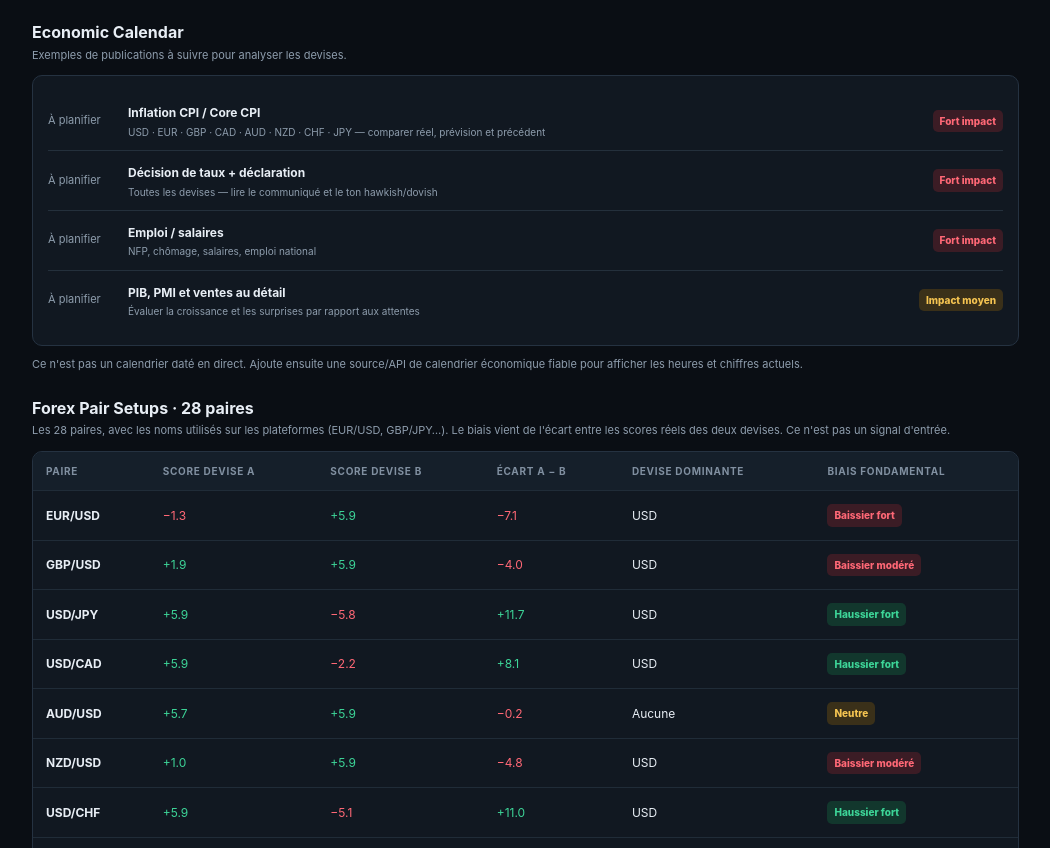
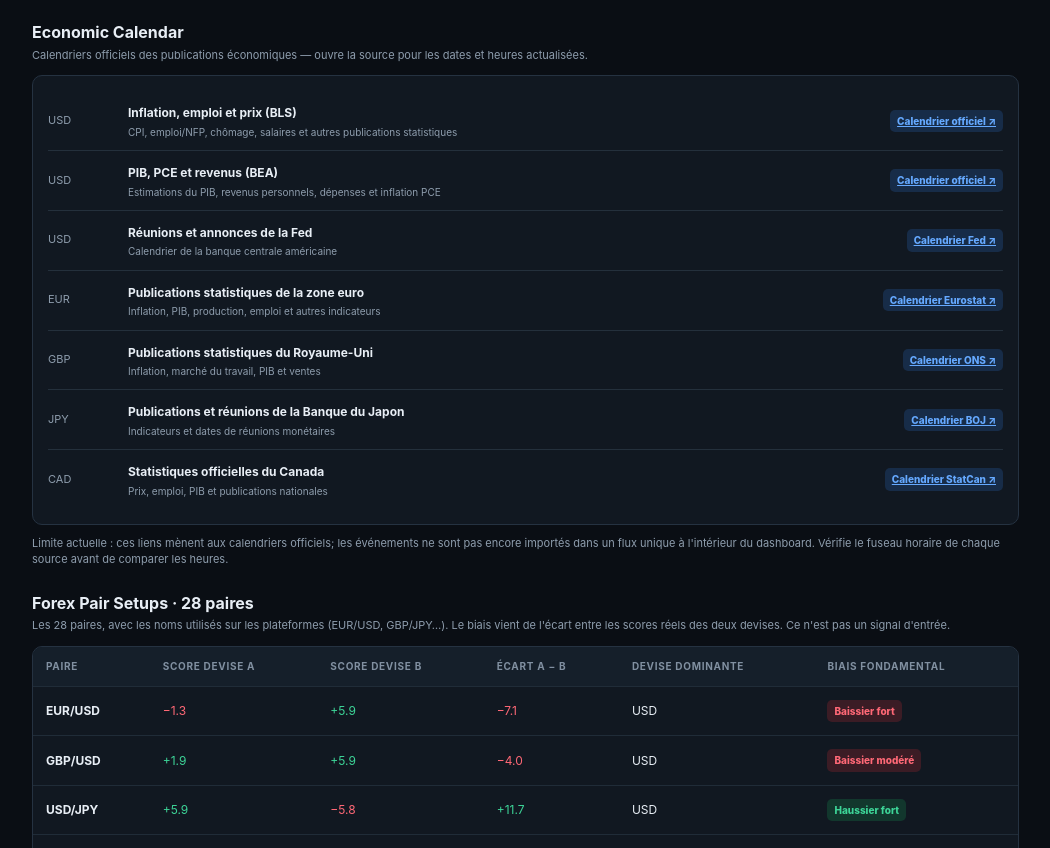
Before and after one commit to guensopierre101-star/fonda, a plain HTML site: page preview/index.html in a window 1280 px wide. Shown: the part 1811-2659 px from the top of the page, without its empty margins (227-1277 px from the left). Drawn offline with Linux system fonts and the light colour scheme.

Commit message:
Sync preview economic calendar links

```diff
--- a/preview/index.html
+++ b/preview/index.html
@@ -75,14 +75,17 @@
  <div class="notice">Avant d'utiliser le tableau en réel, vérifier chaque décision et déclaration sur le site officiel de la banque centrale concernée.</div>
 </section>
 <section class="section" id="calendar">
- <div class="section-head"><div><h2>Economic Calendar</h2><p>Exemples de publications à suivre pour analyser les devises.</p></div></div>
+ <div class="section-head"><div><h2>Economic Calendar</h2><p>Calendriers officiels des publications économiques — ouvre la source pour les dates et heures actualisées.</p></div></div>
  <div class="panel"><div class="list">
-  <div class="item"><time>À planifier</time><div><b>Inflation CPI / Core CPI</b><small>USD · EUR · GBP · CAD · AUD · NZD · CHF · JPY — comparer réel, prévision et précédent</small></div><span class="tag red">Fort impact</span></div>
-  <div class="item"><time>À planifier</time><div><b>Décision de taux + déclaration</b><small>Toutes les devises — lire le communiqué et le ton hawkish/dovish</small></div><span class="tag red">Fort impact</span></div>
-  <div class="item"><time>À planifier</time><div><b>Emploi / salaires</b><small>NFP, chômage, salaires, emploi national</small></div><span class="tag red">Fort impact</span></div>
-  <div class="item"><time>À planifier</time><div><b>PIB, PMI et ventes au détail</b><small>Évaluer la croissance et les surprises par rapport aux attentes</small></div><span class="tag yellow">Impact moyen</span></div>
+  <div class="item"><time>USD</time><div><b>Inflation, emploi et prix (BLS)</b><small>CPI, emploi/NFP, chômage, salaires et autres publications statistiques</small></div><a class="tag blue" href="https://www.bls.gov/schedule/news_release/" target="_blank" rel="noopener">Calendrier officiel ↗</a></div>
+  <div class="item"><time>USD</time><div><b>PIB, PCE et revenus (BEA)</b><small>Estimations du PIB, revenus personnels, dépenses et inflation PCE</small></div><a class="tag blue" href="https://www.bea.gov/news/schedule/full" target="_blank" rel="noopener">Calendrier officiel ↗</a></div>
+  <div class="item"><time>USD</time><div><b>Réunions et annonces de la Fed</b><small>Calendrier de la banque centrale américaine</small></div><a class="tag blue" href="https://www.federalreserve.gov/newsevents/calendar.htm" target="_blank" rel="noopener">Calendrier Fed ↗</a></div>
+  <div class="item"><time>EUR</time><div><b>Publications statistiques de la zone euro</b><small>Inflation, PIB, production, emploi et autres indicateurs</small></div><a class="tag blue" href="https://ec.europa.eu/eurostat/news/release-calendar" target="_blank" rel="noopener">Calendrier Eurostat ↗</a></div>
+  <div class="item"><time>GBP</time><div><b>Publications statistiques du Royaume-Uni</b><small>Inflation, marché du travail, PIB et ventes</small></div><a class="tag blue" href="https://www.ons.gov.uk/releasecalendar" target="_blank" rel="noopener">Calendrier ONS ↗</a></div>
+  <div class="item"><time>JPY</time><div><b>Publications et réunions de la Banque du Japon</b><small>Indicateurs et dates de réunions monétaires</small></div><a class="tag blue" href="https://www.boj.or.jp/en/about/calendar/index.htm" target="_blank" rel="noopener">Calendrier BOJ ↗</a></div>
+  <div class="item"><time>CAD</time><div><b>Statistiques officielles du Canada</b><small>Prix, emploi, PIB et publications nationales</small></div><a class="tag blue" href="https://www.statcan.gc.ca/o1/en/calendar" target="_blank" rel="noopener">Calendrier StatCan ↗</a></div>
  </div></div>
- <p class="smallmuted">Ce n'est pas un calendrier daté en direct. Ajoute ensuite une source/API de calendrier économique fiable pour afficher les heures et chiffres actuels.</p>
+ <p class="smallmuted">Limite actuelle : ces liens mènent aux calendriers officiels; les événements ne sont pas encore importés dans un flux unique à l'intérieur du dashboard. Vérifie le fuseau horaire de chaque source avant de comparer les heures.</p>
 </section>
  <section class="section" id="pairs">
   <div class="section-head"><div><h2>Forex Pair Setups · 28 paires</h2><p>Les 28 paires, avec les noms utilisés sur les plateformes (EUR/USD, GBP/JPY…). Le biais vient de l'écart entre les scores réels des deux devises. Ce n'est pas un signal d'entrée.</p></div></div>
```
